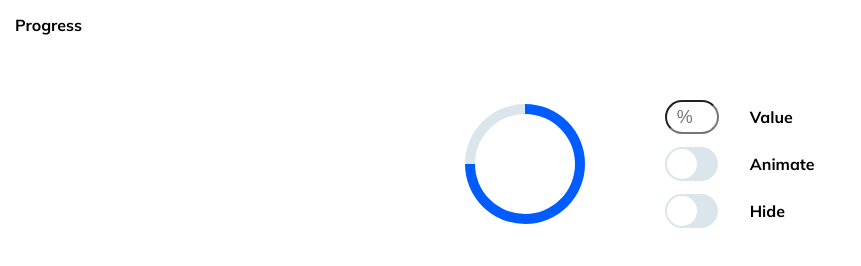
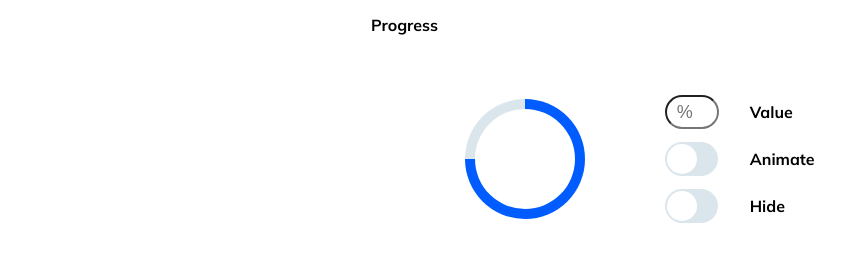
Before and after one commit to MmilokK/test, a plain HTML site: page index.html in a window 1280 px wide. Shown: the whole page, without its empty margins (0-861 px from the left). Drawn offline with Linux system fonts and the light colour scheme.

Commit message:
Add files via upload

```diff
--- a/index.html
+++ b/index.html
@@ -13,12 +13,13 @@
         <label>Progress</label>
     </header>
     <main>
+
         <section class="progressbar">
             <div class="progress"></div>
         </section>
 
         <section class="settings">
-            <input id="value" type="number" placeholder="%">
+            <input id="value" type="number" placeholder="%" max="100" min="0">
             <label for="value">Value</label>
 
             <label class="switch">
--- a/styles.css
+++ b/styles.css
@@ -1,24 +1,30 @@
 @import url('https://fonts.googleapis.com/css2?family=Mulish:ital,wght@0,200..1000;1,200..1000&display=swap');
 
 body{
-    margin: 15px auto;
+    margin: 15px;
     font-family: "Mulish", sans-serif;
     font-weight: 700;
     font-style: normal;
+    display: flex;
+    flex-direction: column;
+    justify-content: center;
+    align-items: center;
 }
 
-header>label{
-    position:absolute;
-    left:15px;
-    top: 15px;
+header {
+    min-width: 568px;
+    box-sizing: border-box;
+    position: relative;
+    left: 15px;
 }
 
 main{
-    margin: 120px 70px;
+    min-width: 568px;
     display: flex;
     justify-content: center;
     align-items: center;
     gap: 80px;
+    margin-top: 60px;
 }
 
 .progress{
@@ -119,13 +125,10 @@ input[type="number"]{
 
   @media screen and (orientation: portrait) {
     main{
-        margin: 120px 70px;
         flex-direction: column;
+        min-width: 320px;
+    }
+    header {
+        min-width: 320px;
     }
   }
-  @media screen and (orientation: landscape) {
-    main{
-        margin: 100px 120px;
-        flex-direction: row;
-    }
-  }
```
